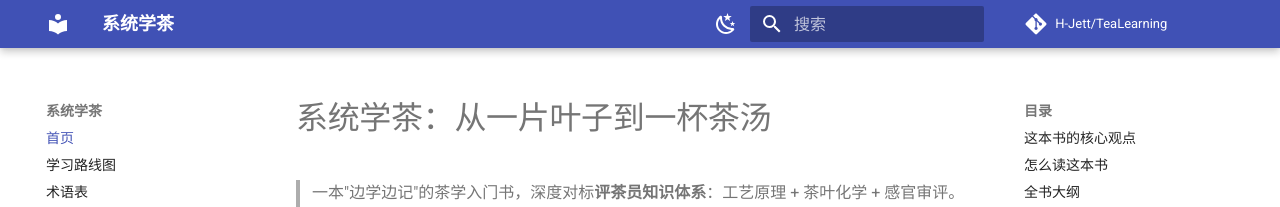
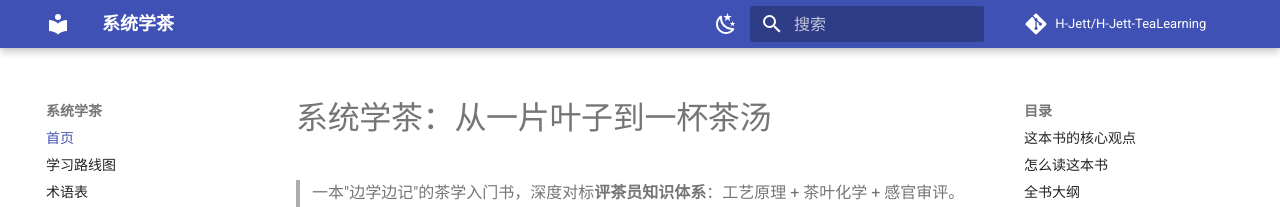
Before and after one commit to H-Jett/LifeLearning, an MkDocs documentation site: the page built from docs/index.md, in a window 1280 px wide. Shown: the top 207 px of the page. Built offline with MkDocs 1.6.1 and Material for MkDocs 9.7.7, drawn with Linux system fonts in a browser that asks for light colours; comment, search, counter and statistics services are not loaded.

Commit message:
修正仓库地址为 H-Jett/H-Jett-TeaLearning
实际建的仓库名带账号前缀，同步 mkdocs.yml 的 site_url/repo_url/repo_name 与 README 的在线阅读链接。

```diff
--- a/mkdocs.yml
+++ b/mkdocs.yml
@@ -1,8 +1,8 @@
 site_name: 系统学茶
 site_description: 一本边学边记、力求正确的茶学入门书 —— 工艺原理 + 茶叶化学 + 感官审评
-site_url: https://H-Jett.github.io/TeaLearning/
-repo_url: https://github.com/H-Jett/TeaLearning
-repo_name: H-Jett/TeaLearning
+site_url: https://H-Jett.github.io/H-Jett-TeaLearning/
+repo_url: https://github.com/H-Jett/H-Jett-TeaLearning
+repo_name: H-Jett/H-Jett-TeaLearning
 theme:
   name: material
   language: zh
```
Also changed, not shown: README.md (+1 -1 lines).
